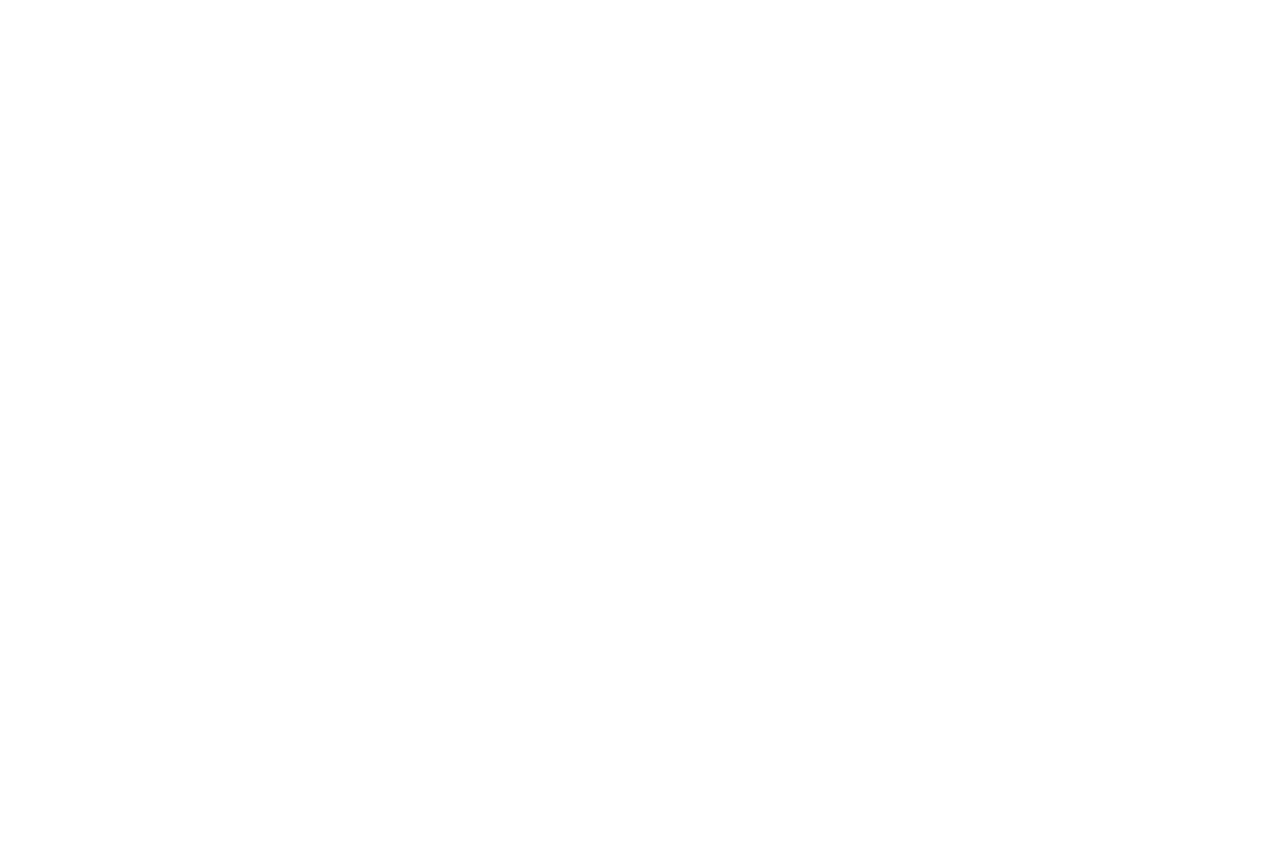
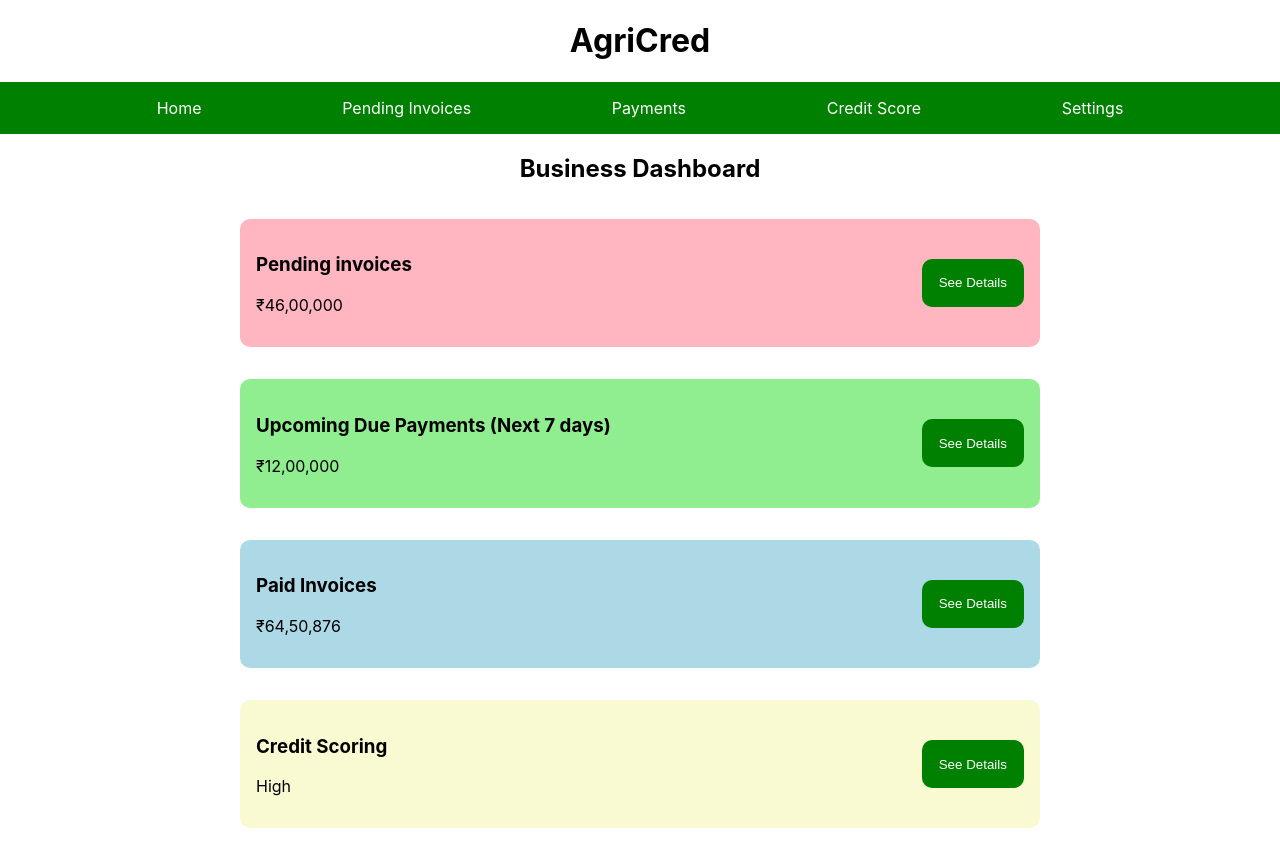
Before and after one commit to IshaMulchandani/business-dashboard-react, a React (Create React App) app: page /dashboard in a window 1280 px wide. Before the commit this address had no page. Before the commit the page ends 800 px from the top, so only its background shows below. Built offline with nearby package versions, Linux system fonts and the light colour scheme.

Commit message:
Second Commit

```diff
--- a/src/App.js
+++ b/src/App.js
@@ -1,8 +1,9 @@
 import './App.css';
 import { BrowserRouter as Router, Routes, Route} from 'react-router-dom';
-import BasicDetails from './BasicDetails';
-import Contact from './Contact';
-import Agreement from './Agreement';
+import BasicDetails from './Registration/BasicDetails';
+import Contact from './Registration/Contact';
+import Agreement from './Registration/Agreement';
+import Dashboard from './Dashboard/Dashboard';
 
 function App() {
   return(
@@ -11,7 +12,7 @@
         <Route path="/" element={<BasicDetails />} />
         <Route path='/contactDetails' element={<Contact/>}/>
         <Route path='/agreement&verification' element={<Agreement/>}/>
-        <Route path='/dasboard' />
+        <Route path='/dashboard' element={<Dashboard/>} />
       </Routes>
     </Router>
   )
--- /dev/null
+++ b/src/Dashboard/Dashboard.css
@@ -0,0 +1,65 @@
+.navBar ul {
+    list-style-type: none;
+    display: flex;
+    align-items: center;
+    justify-content: space-evenly;
+    background-color: green;
+    color: white;
+    padding: 1rem;
+}
+
+.mainH2 {
+    text-align: center;
+}
+
+.navBar ul li:hover {
+    text-decoration: underline;
+    cursor: pointer;
+}
+
+.action {
+    width: 60%;
+    display: flex;
+    align-items: center;
+    justify-content: space-between;
+    padding: 1rem;
+    /* background-color: lightpink; */
+    border-radius: 10px;
+    margin: 1rem auto;   /* centers each div and adds vertical spacing */
+}
+
+.actionSec2 button {
+    background-color: green;
+    color: white;
+    border: none;
+    border-radius: 10px;
+    height: 6vh;
+    width: 8vw;
+}
+
+.actions {
+    display: flex;
+    flex-direction: column;  /* stacks .action divs vertically */
+    align-items: center;     /* centers them horizontally */
+    justify-content: center;
+}
+
+.actionSec2 button:hover {
+    box-shadow: 0px 4px 6px rgba(0, 0, 0, 0.3);
+}
+
+#action1{
+    background-color: lightpink;
+}
+
+#action2{
+    background-color: lightgreen;
+}
+
+#action3{
+    background-color: lightblue;
+}
+
+#action4{
+    background-color: lightgoldenrodyellow;
+}
--- /dev/null
+++ b/src/Dashboard/Dashboard.js
@@ -0,0 +1,60 @@
+import { React } from 'react'
+import './Dashboard.css'
+
+export default function Dashboard(){
+    return(
+        <div className="dashboardCont">
+            <h1 className="mainH2">AgriCred</h1>
+            <div className="navBar">
+                <ul>
+                    <li>Home</li>
+                    <li>Pending Invoices</li>
+                    <li>Payments</li>
+                    <li>Credit Score</li>
+                    <li>Settings</li>
+                </ul>
+            </div>
+            <div className="summary">
+                <h2 className="mainH2">Business Dashboard</h2>
+                <div className="actions">
+                    <div className="action" id="action1">
+                        <div className="actionSec1">
+                            <h3>Pending invoices</h3>
+                            <p>&#8377;46,00,000</p>
+                        </div>
+                        <div className="actionSec2">
+                            <button>See Details</button>
+                        </div>
+                    </div>
+                    <div className="action" id="action2">
+                        <div className="actionSec1">
+                            <h3>Upcoming Due Payments (Next 7 days)</h3>
+                            <p>&#8377;12,00,000</p>
+                        </div>
+                        <div className="actionSec2">
+                            <button>See Details</button>
+                        </div>
+                    </div>
+                    <div className="action" id="action3">
+                        <div className="actionSec1">
+                            <h3>Paid Invoices</h3>
+                            <p>&#8377;64,50,876</p>
+                        </div>
+                        <div className="actionSec2">
+                            <button>See Details</button>
+                        </div>
+                    </div>
+                    <div className="action" id="action4">
+                        <div className="actionSec1">
+                            <h3>Credit Scoring</h3>
+                            <p>High</p>
+                        </div>
+                        <div className="actionSec2">
+                            <button>See Details</button>
+                        </div>
+                    </div>
+                </div>
+            </div>
+        </div>
+    )
+}
```
Also changed, not shown: src/Dashboard.js (deleted, +0 -10 lines), src/Dashboard.css (deleted), src/Registration/Agreegement.css (renamed from src/Agreegement.css), src/Registration/Agreement.js (renamed from src/Agreement.js), src/Registration/BasicDetails.css (renamed from src/BasicDetails.css), src/Registration/BasicDetails.js (renamed from src/BasicDetails.js), src/Registration/Contact.css (renamed from src/Contact.css), src/Registration/Contact.js (renamed from src/Contact.js).
